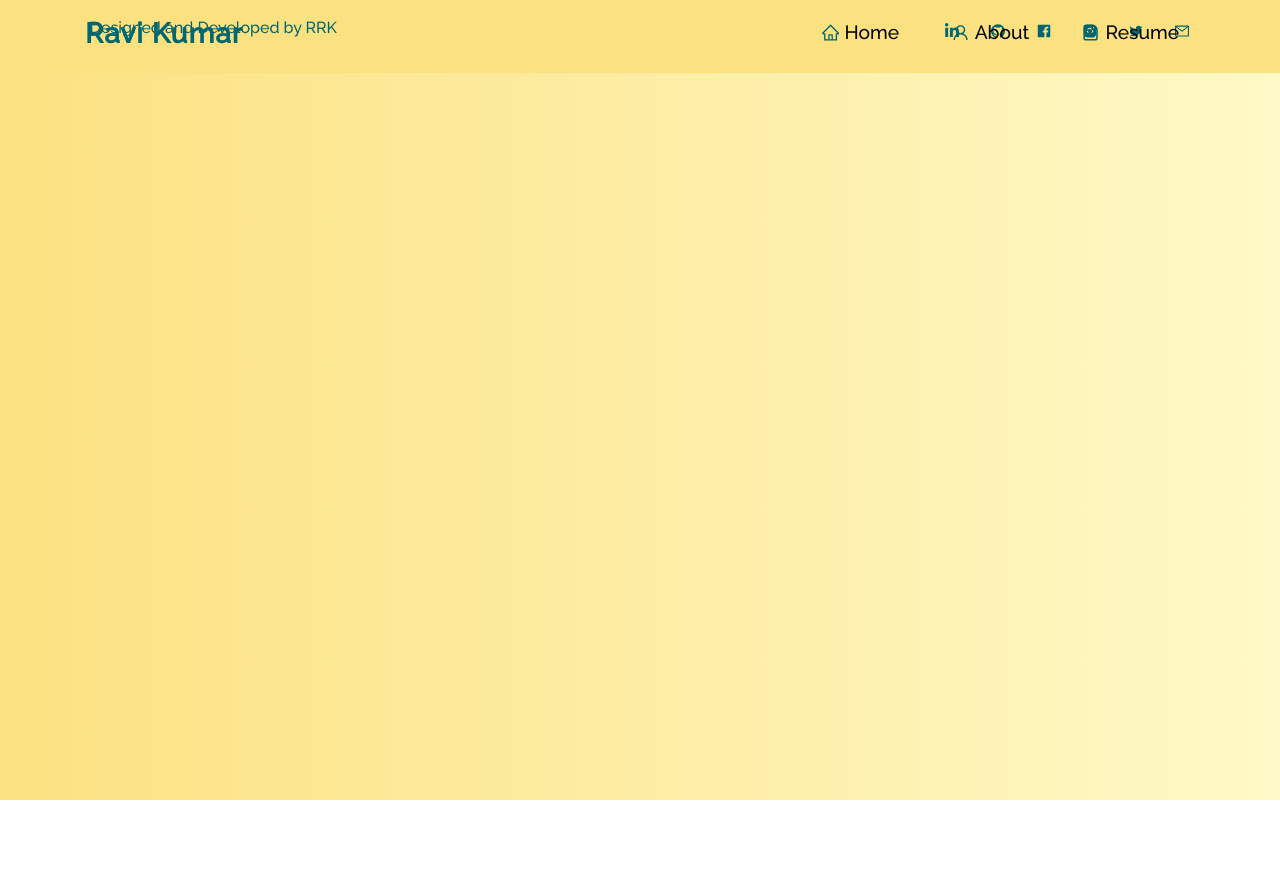
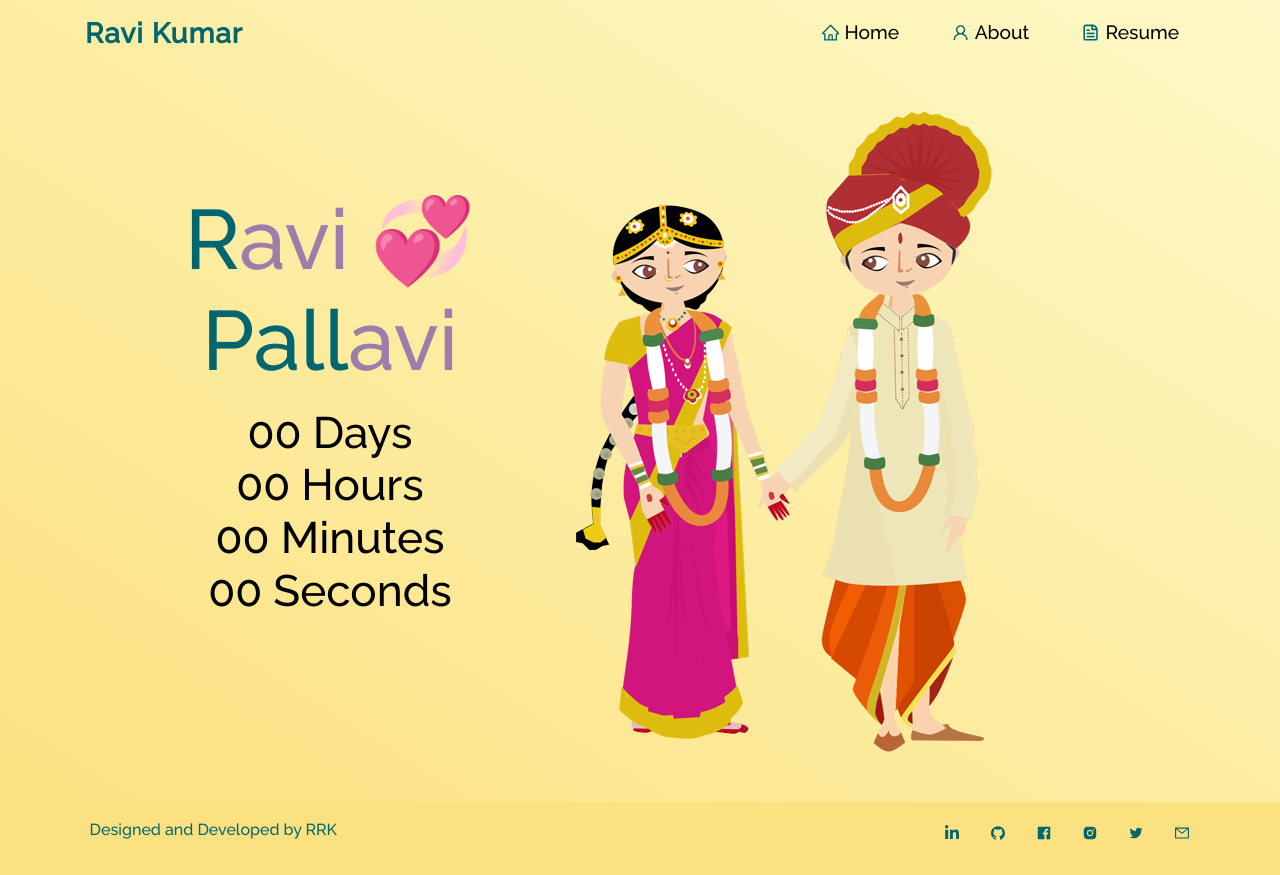
Before and after one commit to rajaravikumar/rrk, a React (Create React App) app: page /#/invitation in a window 1280 px wide. Before the commit the page ends 800 px from the top, so only its background shows below. Built offline with nearby package versions, Linux system fonts and the light colour scheme.

Commit message:
added timmer and title for invitation

```diff
--- a/src/App.js
+++ b/src/App.js
@@ -5,6 +5,7 @@ import Home from "./components/Home/Home";
 import About from "./components/About/About";
 import Footer from "./components/Footer";
 import Resume from "./components/Resume/Resume";
+import Invitation from "./components/Invitation/Invitation";
 import {
   BrowserRouter as Router,
   Route,
@@ -54,6 +55,7 @@ function App() {
           <Route path="/" exact component={Home} />
           <Route path="/about" component={About} />
           <Route path="/resume" component={Resume} />
+          <Route path="/invitation" component={Invitation} />
         </Switch>
         <Footer />
       </div>
--- a/src/components/Footer.js
+++ b/src/components/Footer.js
@@ -9,8 +9,8 @@ import {
 } from "react-icons/ai";
 import { FaLinkedinIn } from "react-icons/fa";
 import { aboutCardData, socialMediaUrl, mediaUrl } from "./Data";
-import Player from "./Player/player";
-import useAnalyticsEventTracker from "./useAnalyticsEventTracker";
+// import Player from "./Player/player";
+// import useAnalyticsEventTracker from "./useAnalyticsEventTracker";
 
 function Footer() {
   return (
--- /dev/null
+++ b/src/components/Invitation/Clock.js
@@ -0,0 +1,45 @@
+import React, { useEffect, useState } from "react";
+
+const Clock = ({ deadline }) => {
+  const [days, setDays] = useState(0);
+  const [hours, setHours] = useState(0);
+  const [minutes, setMinutes] = useState(0);
+  const [seconds, setSeconds] = useState(0);
+
+  const leading0 = (num) => {
+    return num < 10 ? "0" + num : num;
+  };
+
+  const getTimeUntil = (deadline) => {
+    const time = Date.parse(deadline) - Date.parse(new Date());
+    console.log(time);
+    if (time < 0) {
+      setDays(0);
+      setHours(0);
+      setMinutes(0);
+      setSeconds(0);
+    } else {
+      setDays(Math.floor(time / (1000 * 60 * 60 * 24)));
+      setHours(Math.floor((time / (1000 * 60 * 60)) % 24));
+      setMinutes(Math.floor((time / 1000 / 60) % 60));
+      setSeconds(Math.floor((time / 1000) % 60));
+    }
+  };
+
+  useEffect(() => {
+    setInterval(() => getTimeUntil(deadline), 1000);
+
+    return () => getTimeUntil(deadline);
+  }, [deadline]);
+
+  return (
+    <div>
+      <div className="Clock-days">{leading0(days)} Days </div>
+      <div> {leading0(hours)} Hours </div>
+      <div> {leading0(minutes)} Minutes </div>
+      <div> {leading0(seconds)}  Seconds</div>
+    </div>
+  );
+};
+
+export default Clock;
--- /dev/null
+++ b/src/components/Invitation/Invitation.js
@@ -0,0 +1,40 @@
+import React from "react";
+import { Container, Row, Col } from "react-bootstrap";
+// import Pdf from "./../Pdf/Pdf";
+// import ResumePDF from "./../../../src/Assets/Resume.pdf";
+import { resumeData } from "./../Data";
+import Clock from "./Clock";
+import Marriage from "../../Assets/marriage.png";
+
+function Invitation() {
+    let deadline = "January, 27, 2023";
+
+  return (
+    <Container fluid className="resume-section">
+      <Container>
+            <Row>
+            <Col md={5} className="home-header">
+              <h1 className="heading-name"  style={{ paddingBottom: 15, color: "black" }}>
+              <div className="main-name" style={{ paddingBottom: 15, fontSize: "2.1em",}}>
+               <spam >R</spam><spam style={{  color: "rgb(155 126 172)" }}>avi</spam>  💞 Pall<spam style={{   color: "rgb(155 126 172)" }}>avi</spam>
+              </div>
+
+              <div  style={{
+                fontSize: "1.1em",
+                paddingBottom: "20px",
+                color: "black",
+              }}> <Clock  deadline={deadline} /> </div>
+               </h1>
+            </Col>
+
+            <Col md={5} style={{ paddingBottom: 20 }}>
+              <img src={Marriage} alt="Marriage" className="img-fluid" />
+            </Col>
+          </Row>
+        {/* <Pdf name="Download Resume" pdfLink={ResumePDF} /> */}
+      </Container>
+    </Container>
+  );
+}
+
+export default Invitation;
--- a/src/style.css
+++ b/src/style.css
@@ -704,3 +704,34 @@ th {
 tr:nth-child(even) {
   background-color: #fef9c7;
 }
+
+.heart {
+  background-color: red;
+  display: inline-block;
+  height: 30px;
+  margin: 0 10px;
+  position: relative;
+  top: 0;
+  transform: rotate(-45deg);
+  width: 30px;
+}
+
+.heart:before,
+.heart:after {
+  content: "";
+  background-color: red;
+  border-radius: 50%;
+  height: 30px;
+  position: absolute;
+  width: 30px;
+}
+
+.heart:before {
+  top: -15px;
+  left: 0;
+}
+
+.heart:after {
+  left: 15px;
+  top: 0;
+}
```
Also changed, not shown: src/Assets/marriage.png (added), 24 other files (tests, documents, lock files or other folders).
